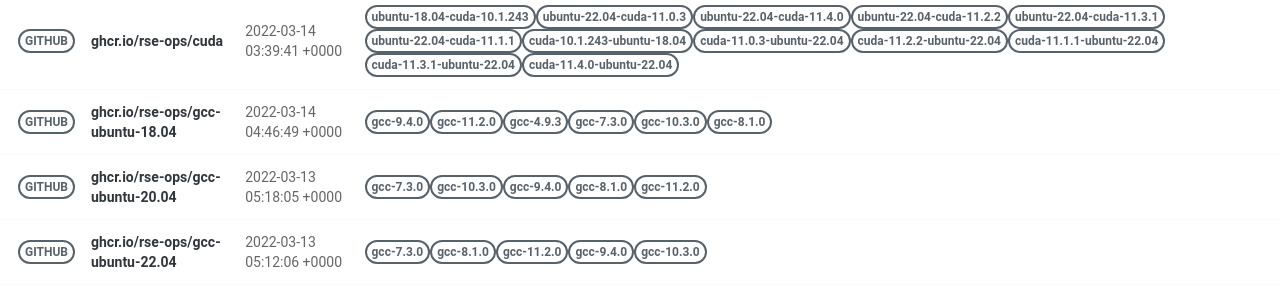
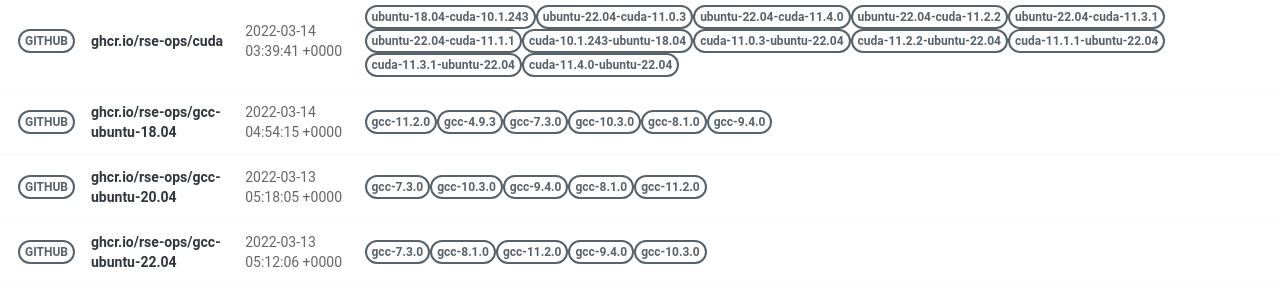
Before and after one commit to rse-ops/docker-images, a Jekyll site: the page built from pages/index.md, in a window 1280 px wide. Shown: the part 502-801 px from the top of the page. Built offline with Jekyll 4.4.1, drawn with Linux system fonts in a browser that asks for light colours; nearby versions of some CDN libraries.

Commit message:
Automated push to update library 2022-03-14

```diff
--- a/_library/ghcr.io-rse-ops-gcc-ubuntu-18.04.md
+++ b/_library/ghcr.io-rse-ops-gcc-ubuntu-18.04.md
@@ -1,14 +1,11 @@
 ---
 layout: container
 name: ghcr.io/rse-ops/gcc-ubuntu-18.04
-updated_at: 2022-03-14 04:46:49.060923
+updated_at: 2022-03-14 04:54:15.456620
 
 
 container_url: https://github.com/orgs/rse-ops/packages/container/package/gcc-ubuntu-18.04
 versions:
- - tag: gcc-9.4.0
-   dockerfile: https://github.com/rse-ops/docker-images/blob/main/ubuntu/gcc/Dockerfile
-   manifest: https://crane.ggcr.dev/manifest/ghcr.io/rse-ops/gcc-ubuntu-18.04:gcc-9.4.0
  - tag: gcc-11.2.0
    dockerfile: https://github.com/rse-ops/docker-images/blob/main/ubuntu/gcc/Dockerfile
    manifest: https://crane.ggcr.dev/manifest/ghcr.io/rse-ops/gcc-ubuntu-18.04:gcc-11.2.0
```
Also changed, not shown: other parts of _library/ghcr.io-rse-ops-gcc-ubuntu-18.04.md (+3 -0 lines).
